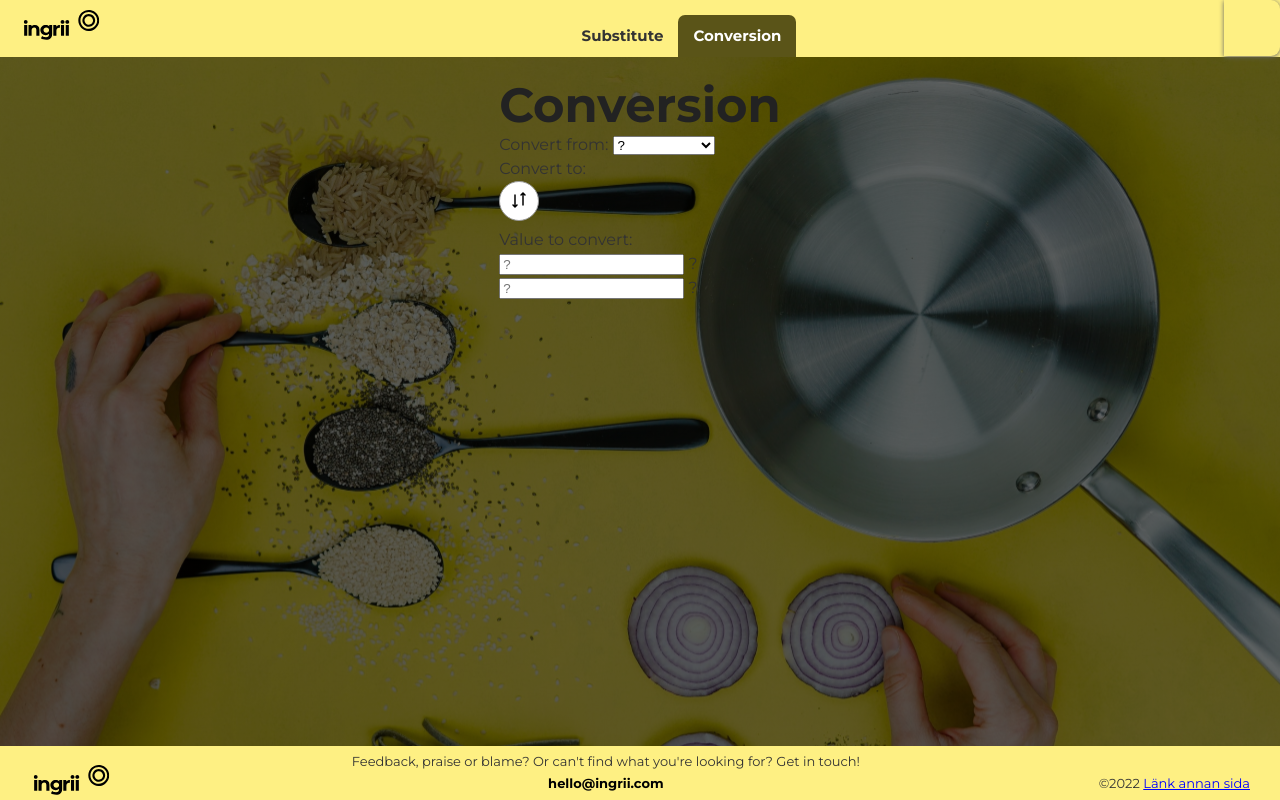
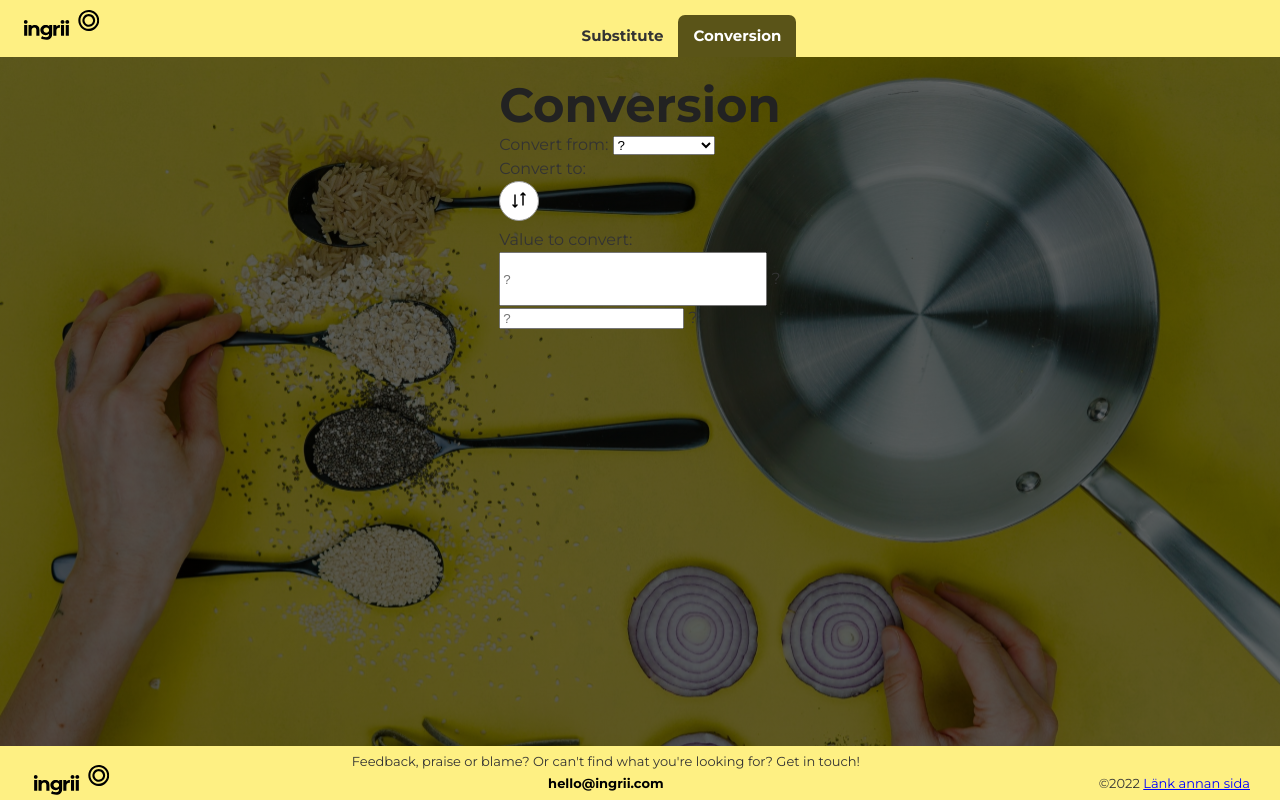
Before and after one commit to Annaaste/reactproject, a Next.js app: page /convert in a window 1280 px wide. Built offline with nearby package versions, Linux system fonts and the light colour scheme.

Commit message:
input field size, allround fixes

```diff
--- a/components/ConvertAtoms/ConvertAtoms.module.scss
+++ b/components/ConvertAtoms/ConvertAtoms.module.scss
@@ -1,16 +1,15 @@
 @import 'colors.scss';
 
 
-.switchButton {
-    height: 56px;
-    width: 56px;
-    line-height: 56px;
-    background-color: $yellow;
-    position: absolute;
-    top: 0;
-    right: 0;
-    text-align: center;
-    cursor: pointer;
-    box-shadow: 0px 1px 5px $darkGrey;
-    border-radius: 0px 9px 9px 0px;
+
+
+  .buttonIcon {
+    height: 40px;
+    width: 40px;
+
   }
+
+  .input {
+    height: 48px;
+    width: 260px;
+  }
--- a/components/ConvertAtoms/Input.jsx
+++ b/components/ConvertAtoms/Input.jsx
@@ -1,4 +1,5 @@
 import React from 'react'
+import styles from './ConvertAtoms.module.scss'
 
 const Input = ({unitA, unitB, input, output, setInput}) => {
 
@@ -7,7 +8,7 @@ const Input = ({unitA, unitB, input, output, setInput}) => {
       <div>
         <p>Value to convert:</p>
       </div>
-      <input
+      <input className={styles.input}
         type="text"
         id="input"
         value={input}
--- a/components/ConvertAtoms/Switch.jsx
+++ b/components/ConvertAtoms/Switch.jsx
@@ -13,7 +13,6 @@ const Switch = ({unitA, unitB, setUnitA, setUnitB, setOutput}) => {
       <div>
       <button type="button"  onClick={onSwitch}>
       <button className={styles.buttonIcon}><img src='../images/icons/switchIcon.svg'></img></button>
-        <i className={styles.switchButton}></i>
       </button>
       </div>
 
```
